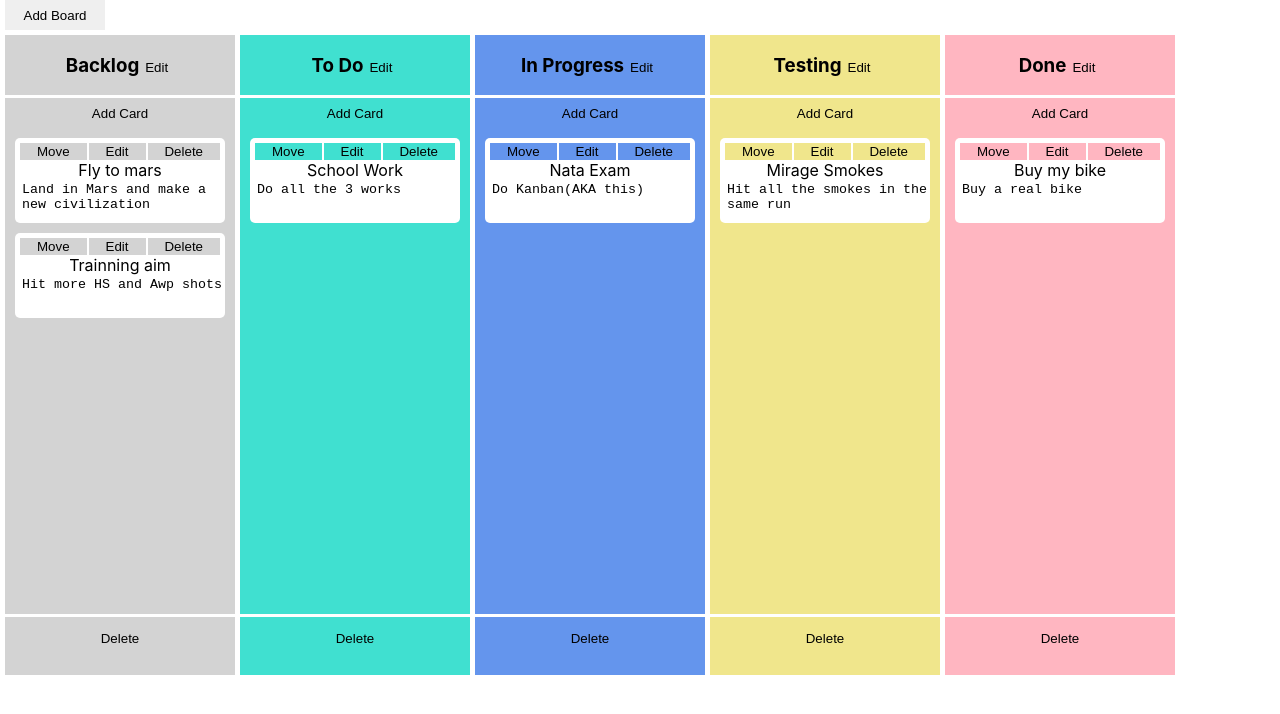
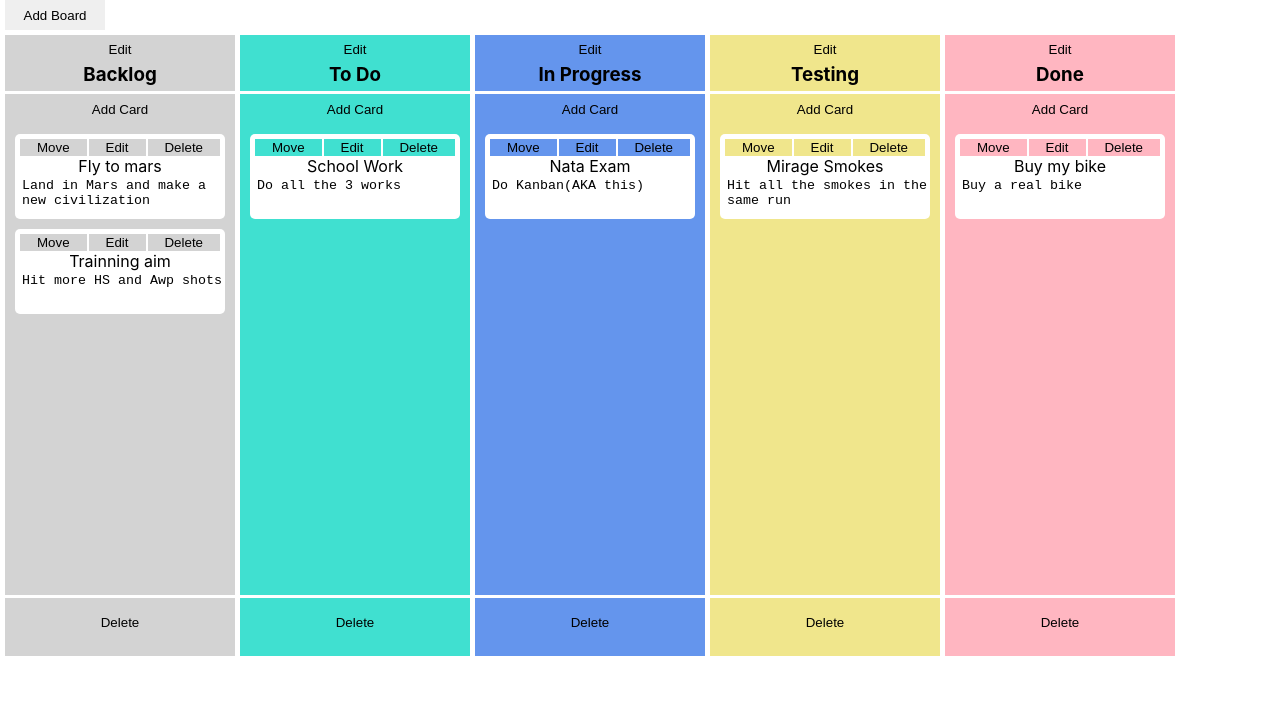
Before and after one commit to brunofcampos96/nataKanban, a React (Create React App) app: page / in a window 1280 px wide. Shown: the top 714 px of the page. Built offline with nearby package versions, Linux system fonts and the light colour scheme.

Commit message:
Changing buttons in Title

```diff
--- a/src/App.js
+++ b/src/App.js
@@ -5,7 +5,7 @@ import Boards from './components/Boards/Boards'
 class App extends Component {
   state = {
     edittingBoard: null,
-    textValue: "",
+    boardTitle: "",
     movingCard: null,
     edittingCard: null,
     cardTitle: "",
@@ -95,7 +95,7 @@ class App extends Component {
             onEditClick={this.editBoard}
             editBoardId={this.state.edittingBoard}
             cards={this.state.cards}
-            updateInputValue={this.updateInputValue}
+            setBoardTitle={this.setBoardTitle}
             saveTitle={this.saveTitle}
             deleteBoard={this.deleteBoard}
             deleteCard={this.deleteCard}
@@ -189,15 +189,19 @@ class App extends Component {
     this.setState({cards: cards, option : null, movingCard : null,  edittingCard: null})
   }
 
-  updateInputValue = (textValue) => {
-    this.setState({textValue : textValue})
+  setBoardTitle = (boardTitle) => {
+    this.setState({boardTitle : boardTitle})
   }
   saveTitle = () => {
-    let boards = [...this.state.boards];
-    boards.find(board => {
-      return board.id === this.state.edittingBoard;
-    }).title = this.state.textValue;
-    this.setState({boards : boards, edittingBoard : null, textValue : ""});
+    if(this.state.boardTitle){
+      let boards = [...this.state.boards];
+      boards.find(board => {
+        return board.id === this.state.edittingBoard;
+      }).title = this.state.boardTitle;
+      this.setState({boards : boards, edittingBoard : null, boardTitle : ""});
+    }else{
+      this.setState({edittingBoard : null, boardTitle : ""});
+    }
   }
 
   deleteBoard = (id) => {
--- a/src/components/Boards/Boards.js
+++ b/src/components/Boards/Boards.js
@@ -18,23 +18,27 @@ const boards = (props) => {
           width: '-webkit-fill-available',
           outline: 'none',
           fontSize: '20px',
-          textAlign: 'center'
+          textAlign: 'center',
+          padding: '6px'
         }
         let editTitleStyle = {
           background: board.color,
           border: 'none',
           outline: 'none',
-          align: 'rigth',
-          cursor: 'pointer'
+          cursor: 'pointer',
+          display: 'block',
+          width: '100%',
+          paddingTop: '7px'
         }
         let title = null;
         if(props.editBoardId === board.id){
-          title = <h3>
-            <input placeholder={board.title} style={titleInputStyle} onChange={evt => props.updateInputValue(evt.target.value)}/>
+          title = <div>
             <button style={editTitleStyle} onClick={() => props.saveTitle(board.id)}>Save</button>
-          </h3>
+            <input placeholder={board.title} style={titleInputStyle} onChange={evt => props.setBoardTitle(evt.target.value)}/>
+          </div>
         }else{
-          title = <h3>{board.title}<button style={editTitleStyle} onClick={() => props.onEditClick(board.id)}>Edit</button></h3>
+
+          title = <div><button style={editTitleStyle} onClick={() => props.onEditClick(board.id)}>Edit</button><h3>{board.title}</h3></div>
         }
         return <div style={{backgroundColor:board.color}}>
           <div
--- a/src/components/Cards/Cards.css
+++ b/src/components/Cards/Cards.css
@@ -7,3 +7,6 @@
     grid-template-columns: auto;
     grid-column-gap: 2px;
 }
+h3{
+    margin: 5px;
+}
```
